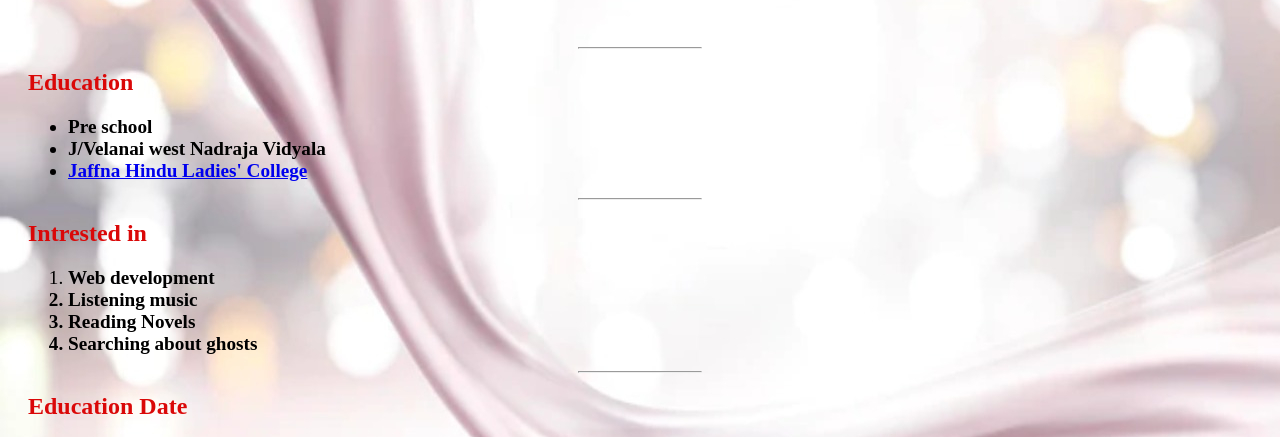
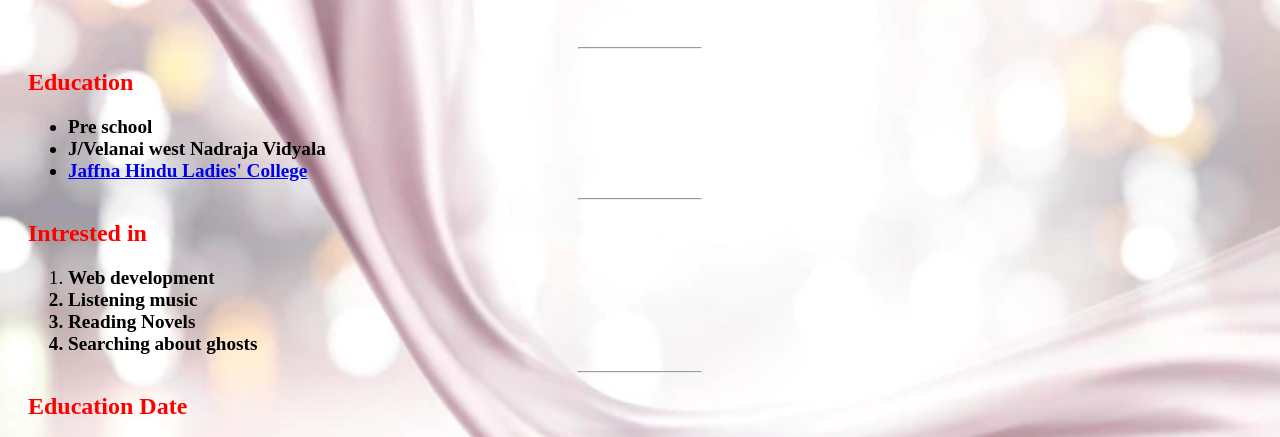
Before and after one commit to jeevi20/Personal-Web, a plain HTML site: page index.html in a window 1280 px wide. Shown: the part 302-739 px from the top of the page. Drawn offline with Linux system fonts and the light colour scheme.

Commit message:
Update style.css

```diff
--- a/style.css
+++ b/style.css
@@ -50,8 +50,8 @@ li{
 
 }
 
-h2 { color: #da0808;
-* font-family: "Times New Roman", Times, serif;
+h2 {
+  color: red;
 font-weight: bold;
 font-size:first-line;
 }
```
